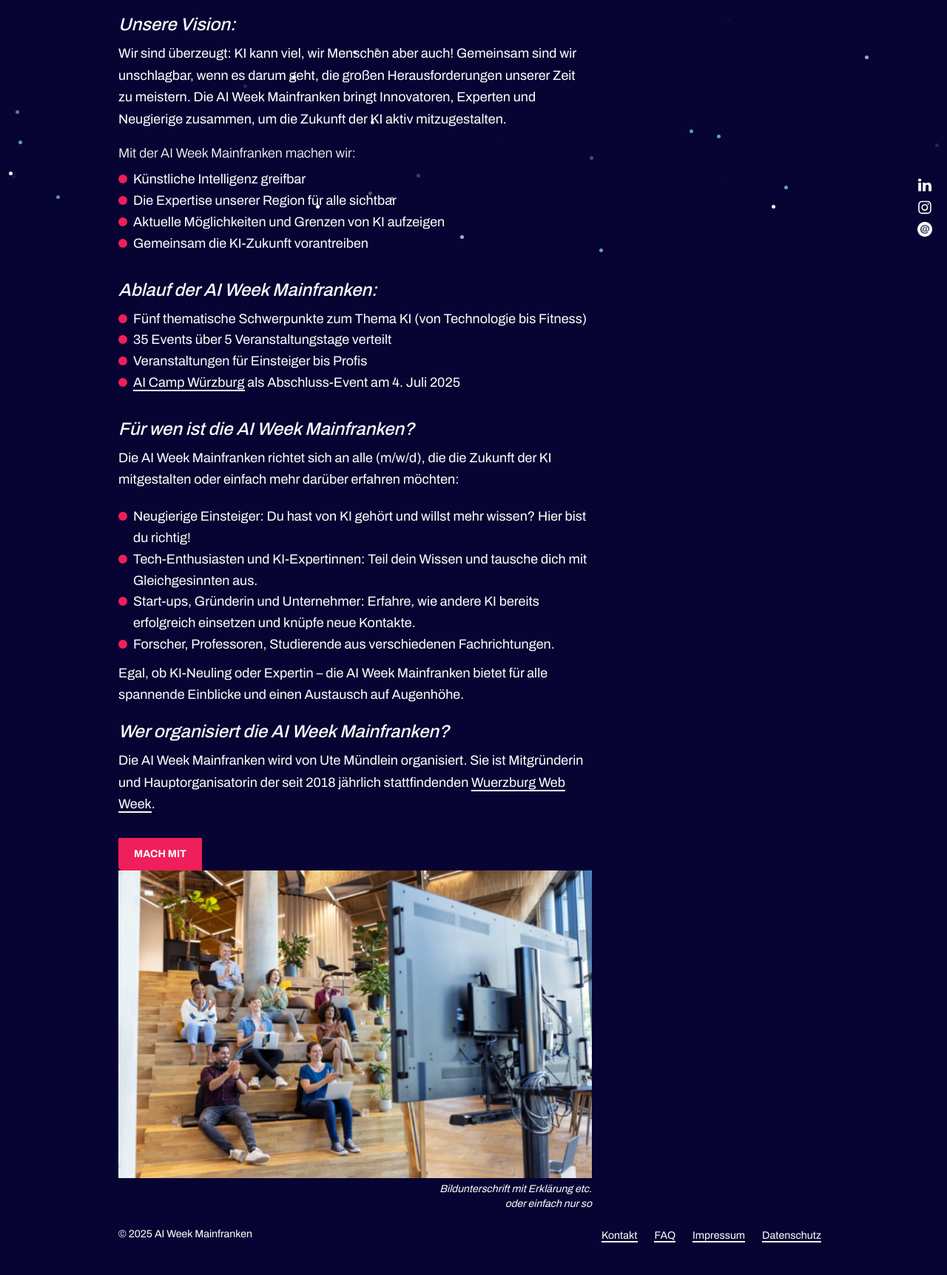
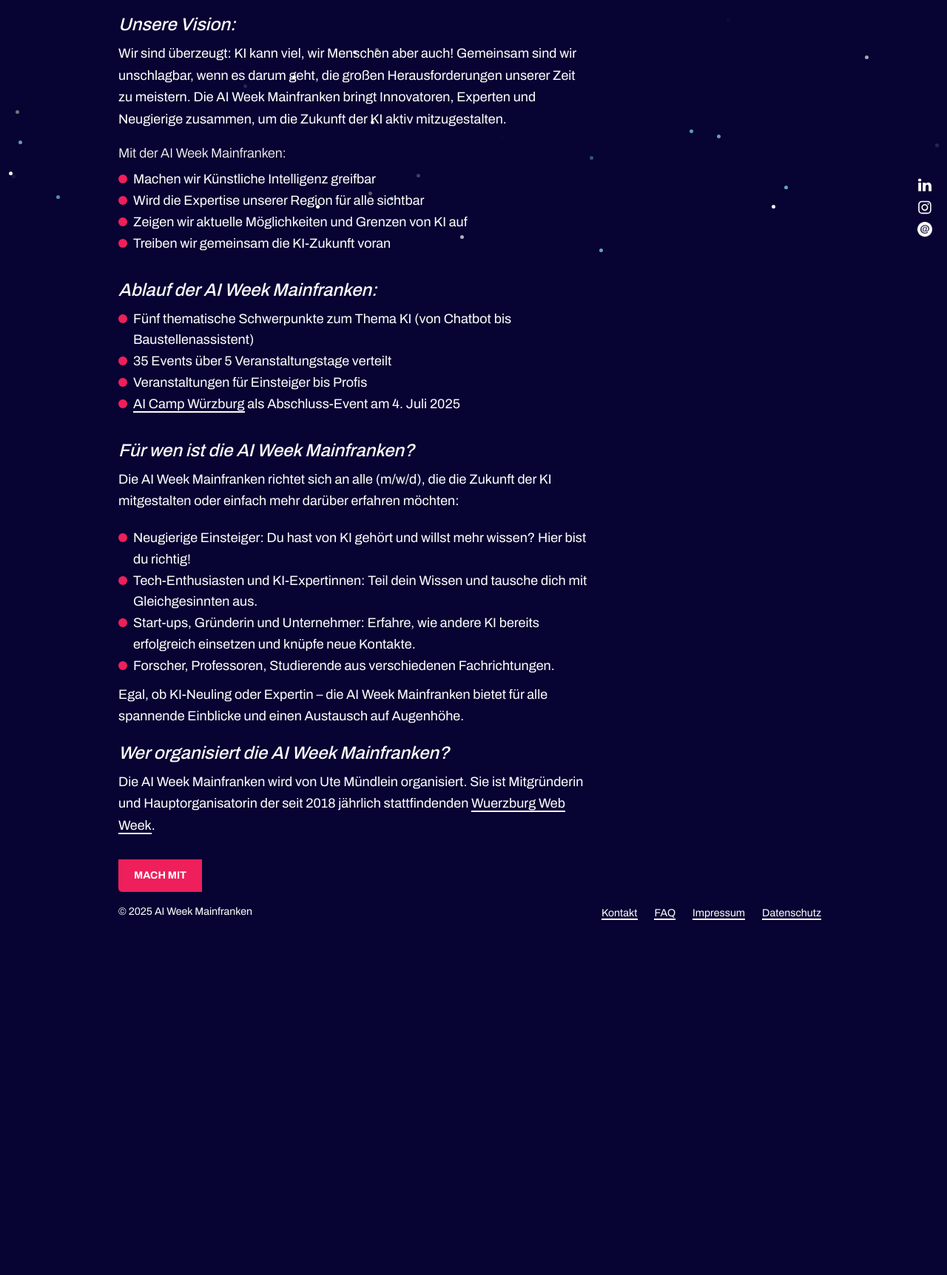
Before and after one commit to 10-o-clock-org/awm_website, a PHP site: page /about.php in a window 1280 px wide. Shown: the part 440-2164 px from the top of the page at 74% size. After the commit the page ends 1684 px from the top, so only its background shows below. Run offline with PHP 8.4, Linux system fonts and the light colour scheme.

Commit message:
Texte angepasst

```diff
--- a/about.php
+++ b/about.php
@@ -29,17 +29,17 @@
                     darum geht, die großen Herausforderungen unserer Zeit zu meistern. Die AI Week Mainfranken bringt
                     Innovatoren, Experten und Neugierige zusammen, um die Zukunft der KI aktiv mitzugestalten.
                 </p>
-                <h3>Mit der AI Week Mainfranken machen wir:</h3>
+                <h3>Mit der AI Week Mainfranken:</h3>
                 <ul>
-                            <li>Künstliche Intelligenz greifbar</li>
-                            <li>Die Expertise unserer Region für alle sichtbar</li>
-                            <li>Aktuelle Möglichkeiten und Grenzen von KI aufzeigen</li>
-                            <li>Gemeinsam die KI-Zukunft vorantreiben</li>
+                            <li>Machen wir Künstliche Intelligenz greifbar</li>
+                            <li>Wird die Expertise unserer Region für alle sichtbar</li>
+                            <li>Zeigen wir aktuelle Möglichkeiten und Grenzen von KI auf</li>
+                            <li>Treiben wir gemeinsam die KI-Zukunft voran</li>
                 </ul>
                         <br>
                          <h2>Ablauf der AI Week Mainfranken:</h2>
                          <ul>
-                        <li>Fünf thematische Schwerpunkte zum Thema KI (von Technologie bis Fitness)</li>                  </li>
+                        <li>Fünf thematische Schwerpunkte zum Thema KI (von Chatbot bis Baustellenassistent)</li>                  </li>
                         <li>35 Events über 5 Veranstaltungstage verteilt</li>
                         <li>Veranstaltungen für Einsteiger bis Profis</li>
                         <li><a href="https://www.ai-barcamp.de">AI Camp Würzburg</a> als Abschluss-Event am 4. Juli 2025</li>
@@ -66,10 +66,7 @@
                     <a class="button" href="/mitmachen.php">MACH MIT</a>
 
 
-                        <figure>
-                            <img src="images/bild.jpg" alt="" />
-                            <figcaption>Bildunterschrift mit Erklärung etc.<br>oder einfach nur so</figcaption>
-                        </figure>
+
 
                     </div>
                 </div>
```
